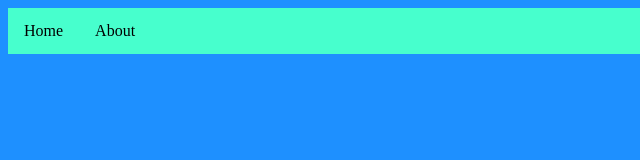
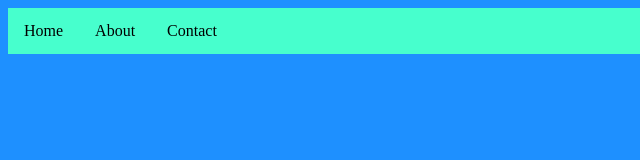
Before and after one commit to AllMC/about, a plain HTML site: page index.htm in a window 1280 px wide. Shown: the full height of the page, 0-640 px from the left. Drawn offline with Linux system fonts and the light colour scheme.

Commit message:
Update index.htm

```diff
--- a/index.htm
+++ b/index.htm
@@ -8,6 +8,7 @@
     <ul class="nav">
       <li class="b"><a href="https://AllMC.github.io">Home</a></li>
       <li class="b"><a href="https://AllMC.github.io/about">About</a></li>
+      <li class="b"><a href="https://AllMC.github.io/contact">Contact</a></li>
     </ul>
   </body>
 </html>
```
